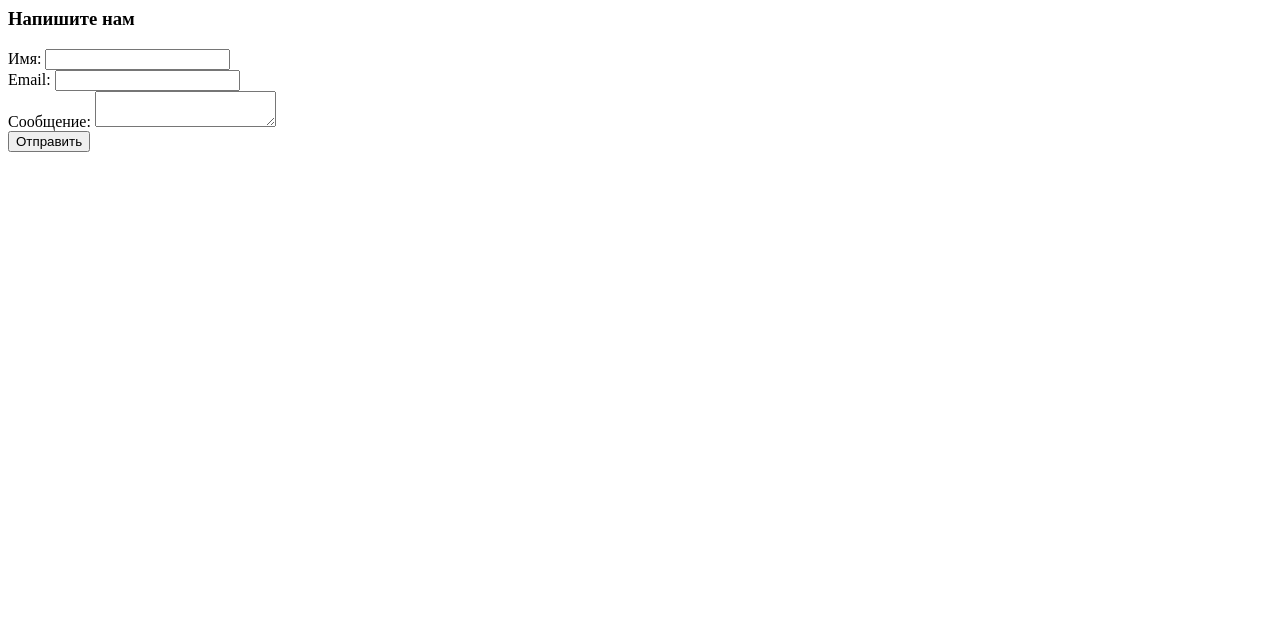
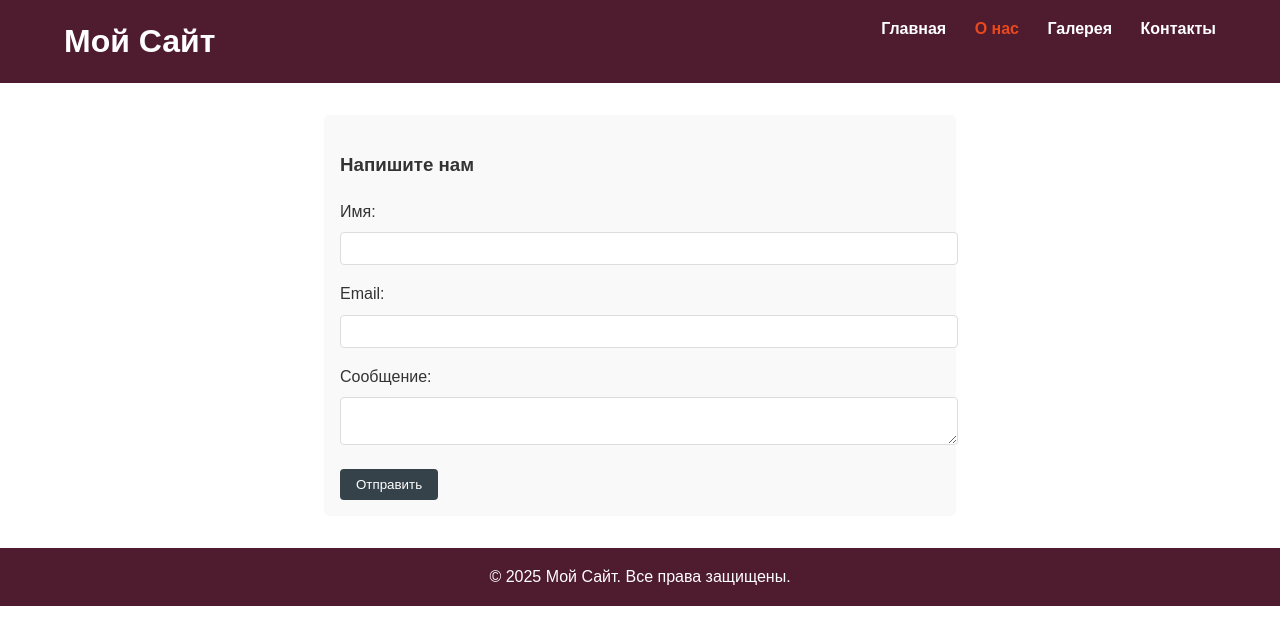
Before and after one commit to NotKiwikun/ish-web, a plain HTML site: page pages/contact.html in a window 1280 px wide. Drawn offline with Linux system fonts and the light colour scheme.

Commit message:
contact form style update

```diff
--- a/pages/contact.html
+++ b/pages/contact.html
@@ -1,5 +1,30 @@
-<section class="contact-form">
-    <h3>Напишите нам</h3>
+<!DOCTYPE html>
+<html lang="ru">
+<head>
+    <meta charset="UTF-8">
+    <meta name="viewport" content="width=device-width, initial-scale=1.0">
+    <title>Мой сайт - О нас</title>
+    <link rel="stylesheet" href="../styles/main.css">
+    <link rel="stylesheet" href="../styles/header.css">
+    <link rel="stylesheet" href="../styles/footer.css">
+</head>
+
+<body>
+    <header class="site-header">
+        <div class="container">
+            <h1 class="logo">Мой Сайт</h1>
+            <nav class="main-nav">
+                <ul>
+                    <li><a href="../index.html">Главная</a></li>
+                    <li><a href="about.html" class="active">О нас</a></li>
+                    <li><a href="gallery.html">Галерея</a></li>
+                    <li><a href="contact.html">Контакты</a></li>
+                </ul>
+            </nav>
+        </div>
+    </header><section class="contact-form">
+
+        <h3>Напишите нам</h3>
     <form id="contactForm">
         <div class="form-group">
             <label for="name">Имя:</label>
@@ -16,3 +41,12 @@
         <button type="submit">Отправить</button>
     </form>
 </section>
+<footer class="site-footer">
+        <div class="container">
+            <p>&copy; 2025 Мой Сайт. Все права защищены.</p>
+        </div>
+    </footer>
+
+    <script src="../scripts/main.js"></script>
+</body>
+</html>
```
Also changed, not shown: pages/about.html (+0 -2 lines).
